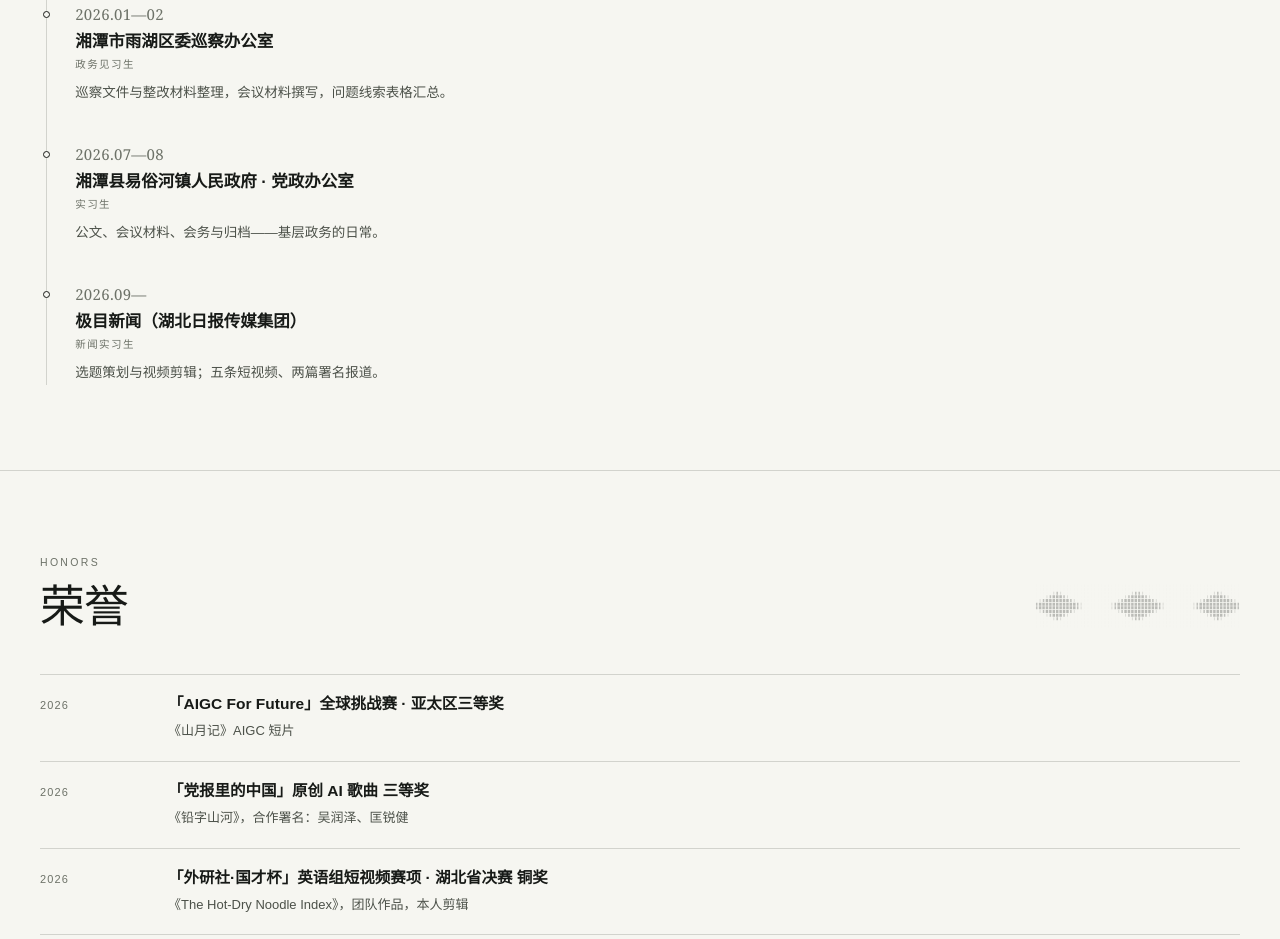
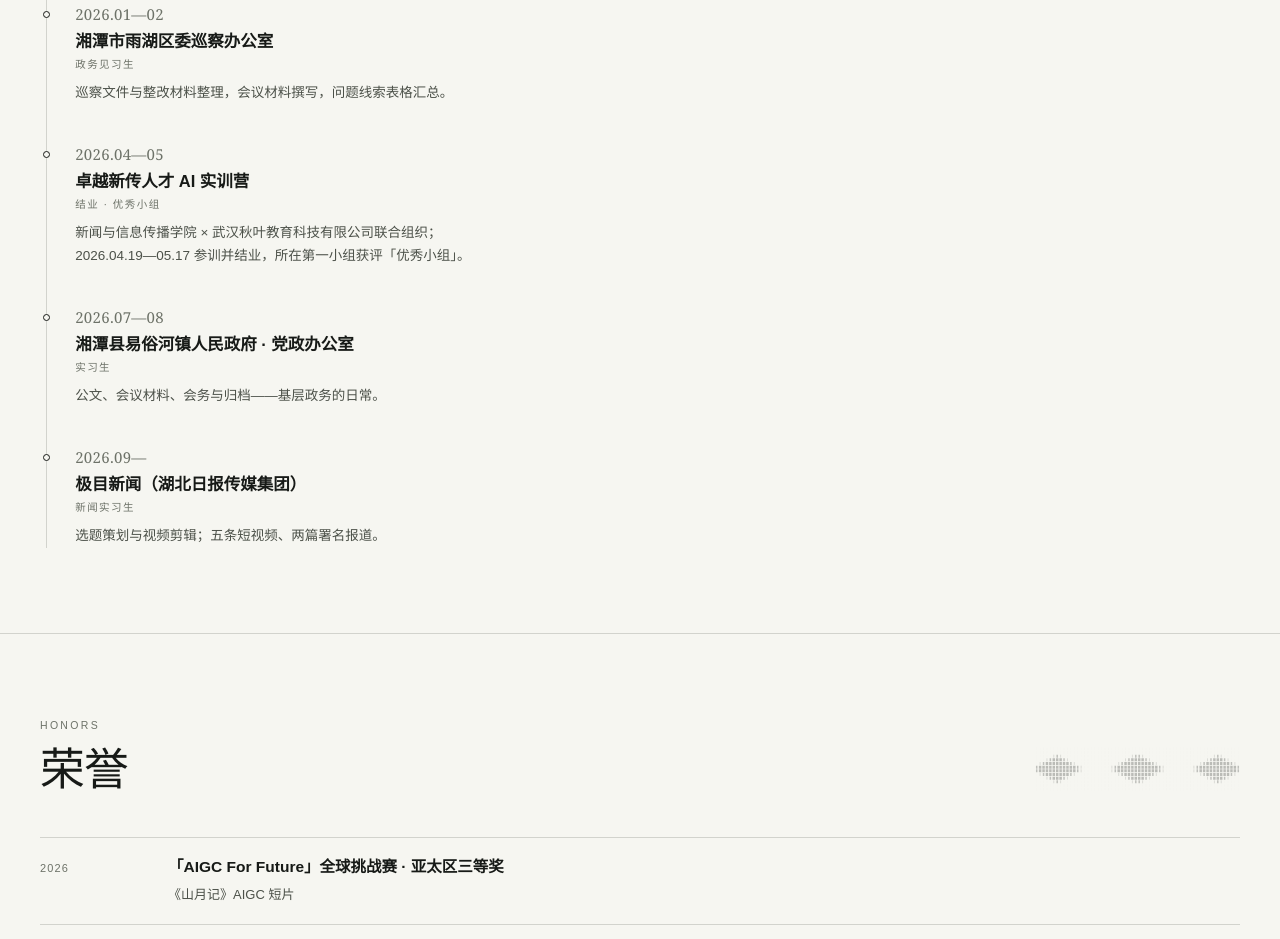
Before and after one commit to krj12138/krj12138.github.io, a plain HTML site: page index.html in a window 1280 px wide. Shown: the part 6585-7524 px from the top of the page. Drawn offline with Linux system fonts and the light colour scheme.

Commit message:
content: 恢复 11-07 新版整站，并在经历中新增卓越新传人才 AI 实训营

```diff
--- a/index.html
+++ b/index.html
@@ -836,6 +836,12 @@
             <p class="xp-text">巡察文件与整改材料整理，会议材料撰写，问题线索表格汇总。</p>
           </li>
           <li class="xp">
+            <p class="xp-year">2026.04—05</p>
+            <h3 class="xp-title">卓越新传人才 AI 实训营</h3>
+            <p class="xp-sub">结业 · 优秀小组</p>
+            <p class="xp-text">新闻与信息传播学院 × 武汉秋叶教育科技有限公司联合组织；2026.04.19—05.17 参训并结业，所在第一小组获评「优秀小组」。</p>
+          </li>
+          <li class="xp">
             <p class="xp-year">2026.07—08</p>
             <h3 class="xp-title">湘潭县易俗河镇人民政府 · 党政办公室</h3>
             <p class="xp-sub">实习生</p>
```
